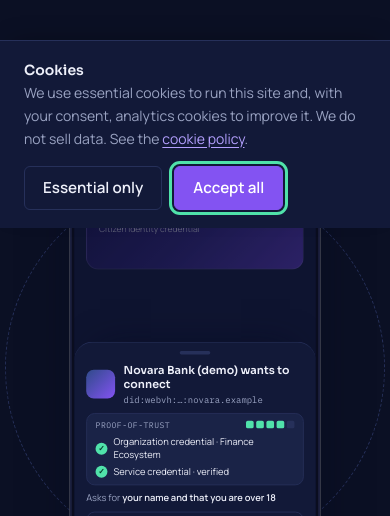
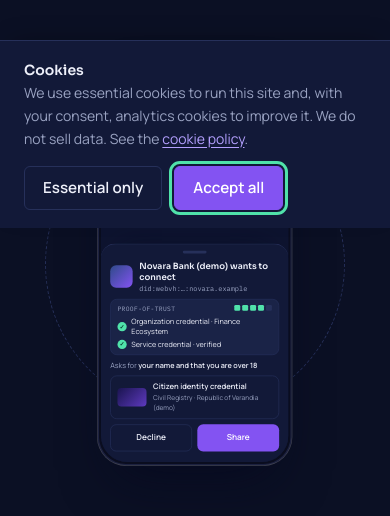
Before and after one commit to mobiera/website, a Next.js app: page /en/trust in a window 390 px wide. Shown: the part 616-1132 px from the top of the page. Built offline with nearby package versions, Linux system fonts and the light colour scheme; no server answers.

Commit message:
fix(trust): size the wallet phone to the hero height

```diff
--- a/app/globals.css
+++ b/app/globals.css
@@ -217,10 +217,12 @@
 @media (prefers-reduced-motion: reduce) { .vc-card { transition: none; } .vc-stack:hover .vc-card { transform: inherit; } }
 
 /* Hero wallet phone (/trust) ------------------------------------------------ */
-.wp-stage { position: relative; display: grid; place-items: center; min-height: 560px; font-size: 12px; line-height: 1.35; }
-.wp-scale { position: relative; display: grid; place-items: center; transform: scale(0.85); transform-origin: center; }
-.wp-ring { position: absolute; width: 380px; height: 380px; border-radius: 50%; border: 1px dashed var(--rule); }
-.wp-phone { position: relative; overflow: hidden; width: 296px; height: 612px; border-radius: 44px; background: #0a0d1f; border: 1px solid rgba(255, 255, 255, 0.22); box-shadow: 0 40px 80px -30px rgba(5, 8, 30, 0.8), inset 0 0 0 2px #1c2140; padding: 5px; }
+/* The phone is drawn at 296x612 and scaled down so its height matches the copy column, like the chart panel on the Telecom hero. */
+.wp-stage { --wp-scale: 0.66; position: relative; display: grid; place-items: center; font-size: 12px; line-height: 1.35; }
+.wp-scale { position: relative; width: calc(296px * var(--wp-scale)); height: calc(612px * var(--wp-scale)); }
+.wp-scale > * { transform-origin: top left; }
+.wp-ring { position: absolute; width: 300px; height: 300px; border-radius: 50%; border: 1px dashed var(--rule); }
+.wp-phone { position: absolute; top: 0; left: 0; transform: scale(var(--wp-scale)); overflow: hidden; width: 296px; height: 612px; border-radius: 44px; background: #0a0d1f; border: 1px solid rgba(255, 255, 255, 0.22); box-shadow: 0 40px 80px -30px rgba(5, 8, 30, 0.8), inset 0 0 0 2px #1c2140; padding: 5px; }
 .wp-phone::before { content: ""; position: absolute; left: 50%; top: 14px; transform: translateX(-50%); width: 92px; height: 26px; border-radius: 14px; background: #050714; z-index: 3; }
 .wp-screen { position: relative; width: 100%; height: 100%; border-radius: 40px; overflow: hidden; background: var(--surface); color: var(--ink); display: flex; flex-direction: column; }
 .wp-status { display: flex; justify-content: space-between; padding: 14px 22px 0; font-family: var(--font-mono); font-size: 10px; color: var(--muted); }
@@ -255,12 +257,12 @@
 .wp-two { display: grid; grid-template-columns: 1fr 1fr; gap: 8px; }
 .wp-cta { padding: 11px; border-radius: 9px; background: var(--violet); color: #fff; text-align: center; font-weight: 600; font-size: 12.5px; }
 .wp-cta.ghost { background: transparent; border: 1px solid var(--rule); color: var(--ink); }
-.wp-notif { position: absolute; top: calc(50% - 326px); left: calc(50% - 214px); z-index: 5; background: var(--surface); border: 1px solid var(--rule); border-radius: 12px; padding: 10px 12px; display: flex; gap: 10px; align-items: center; box-shadow: 0 24px 48px -24px rgba(5, 8, 30, 0.8); width: 268px; }
+.wp-notif { position: absolute; top: -20px; left: -66px; transform: scale(var(--wp-scale)); z-index: 5; background: var(--surface); border: 1px solid var(--rule); border-radius: 12px; padding: 10px 12px; display: flex; gap: 10px; align-items: center; box-shadow: 0 24px 48px -24px rgba(5, 8, 30, 0.8); width: 268px; }
 .wp-notif > i { width: 34px; height: 34px; border-radius: 9px; background: linear-gradient(135deg, #063d2e, #1fb57a); flex: none; }
 .wp-notif b { display: block; font-family: var(--font-display); font-size: 12px; font-weight: 600; }
 .wp-notif small { color: var(--muted); font-size: 10.5px; }
 .wp-notif em { margin-left: auto; font-style: normal; font-family: var(--font-mono); font-size: 9.5px; color: var(--muted); align-self: flex-start; }
-@media (max-width: 900px) { .wp-stage { min-height: 0; margin-top: 8px; } .wp-notif { left: calc(50% - 134px); } }
+@media (max-width: 900px) { .wp-stage { margin-top: 8px; } .wp-notif { left: 14px; } }
 
 /* Cards, chips, stats ----------------------------------------------------- */
 .card-title { display: flex; align-items: center; gap: 12px; }
```
